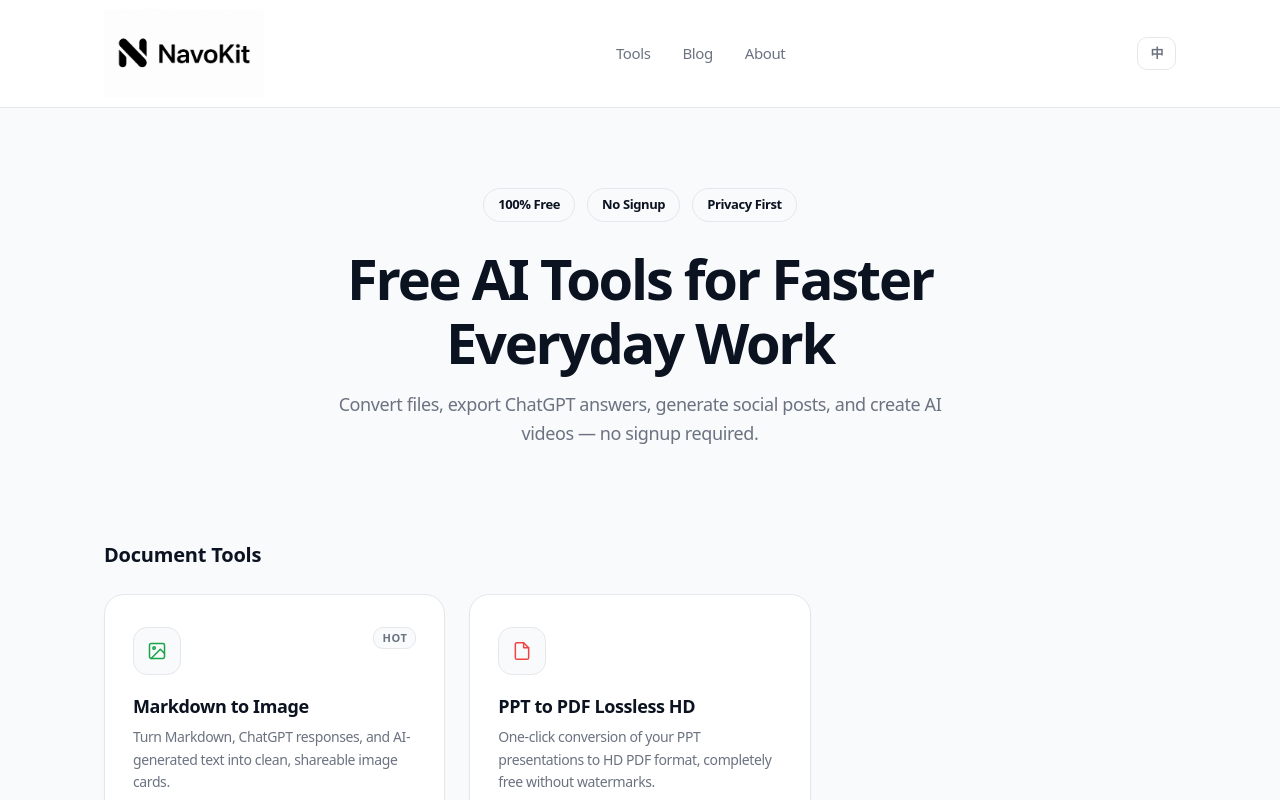
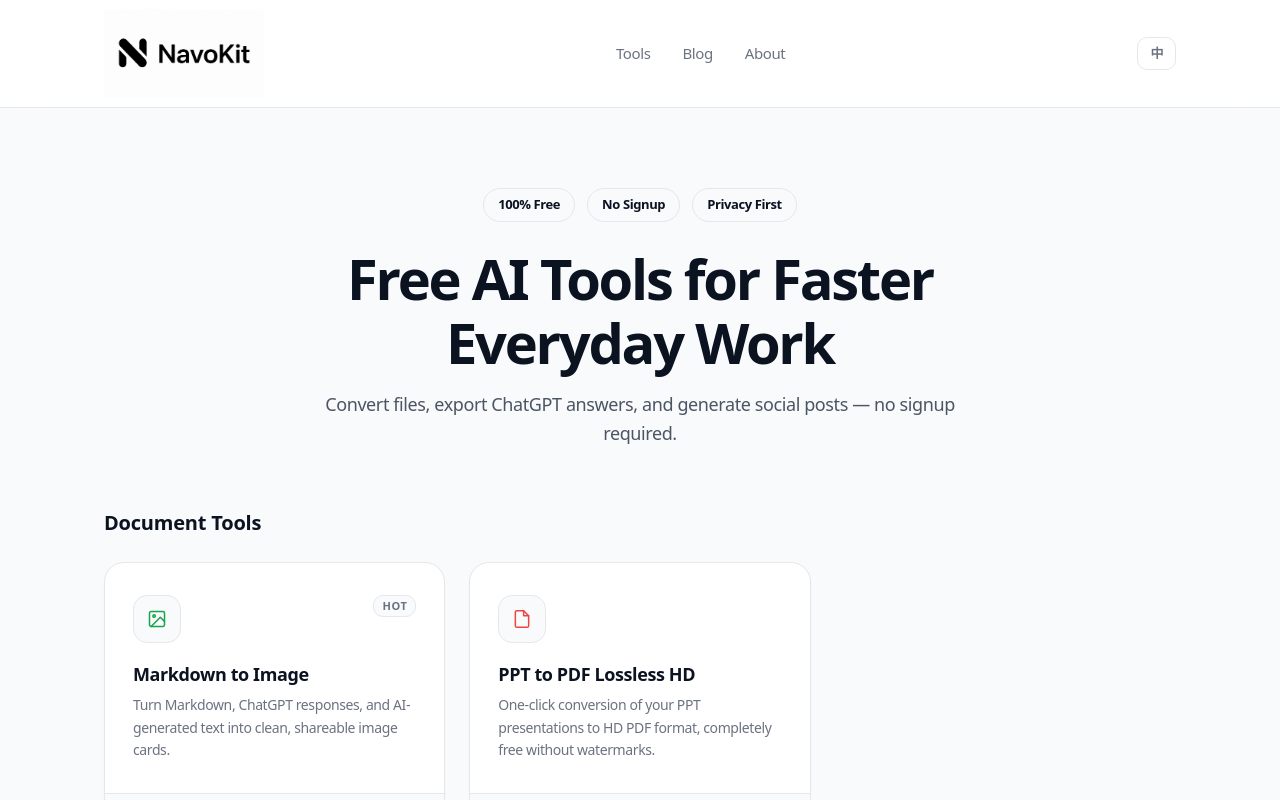
Before and after one commit to Blackdcp/navokit, a Next.js app: page /en in a window 1280 px wide. Shown: the top 800 px of the page. Built offline with nearby package versions, Linux system fonts and the light colour scheme.

Commit message:
chore: remove all text references and seo keywords for ai video generator

```diff
--- a/src/app/[lang]/ClientPage.tsx
+++ b/src/app/[lang]/ClientPage.tsx
@@ -53,13 +53,6 @@ const heroIcons = [
 
 /* ─── Small icon for tool cards (varies by product title) ─── */
 function CardIcon({ title }: { title: string }) {
-  if (title.includes("视频") || title.includes("Video"))
-    return (
-      <svg width="20" height="20" viewBox="0 0 24 24" fill="none" stroke="#2563EB" strokeWidth="1.8" strokeLinecap="round" strokeLinejoin="round">
-        <polygon points="23 7 16 12 23 17 23 7" />
-        <rect x="1" y="5" width="15" height="14" rx="2" ry="2" />
-      </svg>
-    );
   if (title.includes("PDF") || title.includes("PPT"))
     return (
       <svg width="20" height="20" viewBox="0 0 24 24" fill="none" stroke="#EF4444" strokeWidth="1.8" strokeLinecap="round" strokeLinejoin="round">
@@ -153,18 +146,10 @@ export default function HomePage({
         >
           {lang === "zh" ? "免费 AI 小工具箱" : "Free AI Tools for Faster Everyday Work"}
         </h1>
-        <p
-          style={{
-            fontSize: 18,
-            lineHeight: 1.6,
-            color: "#6B7280",
-            margin: "0 auto 32px",
-            maxWidth: 640,
-          }}
-        >
-          {lang === "zh"
-            ? "文档、内容、社媒工作，快一点完成。NavoKit 提供一组无需注册、打开即用的免费工具：PPT 转 PDF、ChatGPT 长图导出、社媒文案生成、AI 视频生成等。"
-            : "Convert files, export ChatGPT answers, generate social posts, and create AI videos — no signup required."}
+        <p style={{ fontSize: "1.125rem", color: "#4B5563", maxWidth: "42rem", margin: "0 auto", lineHeight: "1.6" }}>
+          {lang === 'zh'
+            ? "文档处理、图文生成。NavoKit 提供一系列免注册、开箱即用的工具，如 PPT 转 PDF、ChatGPT 长图导出、社媒文案生成等。"
+            : "Convert files, export ChatGPT answers, and generate social posts — no signup required."}
         </p>
       </section>
 
--- a/src/app/[lang]/terms/page.tsx
+++ b/src/app/[lang]/terms/page.tsx
@@ -19,7 +19,7 @@ export default function TermsOfServicePage({ params: { lang } }: { params: { lan
                 <p>欢迎使用 NavoKit。访问或使用我们的免费工具集合，即表示您同意遵守本服务条款。如果您不同意这些条款，请勿使用我们的网站。</p>
 
                 <h3>1. 服务说明</h3>
-                <p>NavoKit 提供一系列基于 Web 的免费生产力工具（包括但不限于 AI 视频生成、社媒文案生成、PPT转PDF等）。我们保留随时修改、暂停或停止服务（全部或部分）的权利，无需事先通知。</p>
+                <p>NavoKit 提供一系列基于 Web 的免费生产力工具（包括但不限于社媒文案生成、PPT转PDF等）。我们保留随时修改、暂停或停止服务（全部或部分）的权利，无需事先通知。</p>
 
                 <h3>2. 免责声明</h3>
                 <p>我们按"原样"和"可用"提供所有工具，不提供任何明示或暗示的保证。<strong>由于工具均为免费提供，NavoKit 不对您使用工具所产生的任何直接、间接、附带、特殊或后果性损害承担责任。</strong> 这包括但不限于利润损失、数据丢失或其他无形损失。</p>
@@ -27,7 +27,7 @@ export default function TermsOfServicePage({ params: { lang } }: { params: { lan
                 <h3>3. 用户责任</h3>
                 <ul>
                   <li>您同意不将我们的工具用于任何非法、侵权或违背公共道德的目的。</li>
-                  <li>您对通过使用我们工具生成、上传或处理的任何内容（例如视频、文本、文件）全权负责。</li>
+                  <li>您对通过使用我们工具生成、上传或处理的任何内容（例如文本、图片、文件）全权负责。</li>
                   <li>请勿滥用我们的 API 接口或尝试破坏网站的安全机制。</li>
                 </ul>
 
@@ -47,7 +47,7 @@ export default function TermsOfServicePage({ params: { lang } }: { params: { lan
                 <p>Welcome to NavoKit. By accessing or using our collection of free tools, you agree to be bound by these Terms of Service. If you do not agree to these terms, please do not use our website.</p>
 
                 <h3>1. Description of Service</h3>
-                <p>NavoKit provides a suite of free, web-based productivity tools (including but not limited to AI video generation, social media copywriting, and PPT to PDF conversion). We reserve the right to modify, suspend, or discontinue the Service (or any part thereof) at any time without notice.</p>
+                <p>NavoKit provides a suite of free, web-based productivity tools (including but not limited to social media copywriting, and PPT to PDF conversion). We reserve the right to modify, suspend, or discontinue the Service (or any part thereof) at any time without notice.</p>
 
                 <h3>2. Disclaimer of Warranties</h3>
                 <p>All tools are provided on an "AS IS" and "AS AVAILABLE" basis without warranties of any kind, either express or implied. <strong>Because the tools are provided for free, NavoKit shall not be liable for any direct, indirect, incidental, special, or consequential damages resulting from your use of the tools.</strong> This includes, but is not limited to, loss of profits, data loss, or other intangible losses.</p>
@@ -55,7 +55,7 @@ export default function TermsOfServicePage({ params: { lang } }: { params: { lan
                 <h3>3. User Responsibilities</h3>
                 <ul>
                   <li>You agree not to use our tools for any illegal, infringing, or unethical purposes.</li>
-                  <li>You are solely responsible for any content (e.g., videos, text, files) that you generate, upload, or process using our tools.</li>
+                  <li>You are solely responsible for any content (e.g., text, images, files) that you generate, upload, or process using our tools.</li>
                   <li>Do not abuse our APIs or attempt to circumvent the security mechanisms of the website.</li>
                 </ul>
 
--- a/src/dictionaries/en.json
+++ b/src/dictionaries/en.json
@@ -65,8 +65,8 @@
   },
   "meta": {
     "title": "NavoKit | Free AI Tools for Faster Everyday Work (No Signup)",
-    "description": "NavoKit is a free, privacy-first AI tools hub. Convert files without losing formatting, export ChatGPT chats as images, generate viral social posts, and create cinematic AI videos. 100% Free, no watermarks, no signup required.",
-    "keywords": "free AI tools, no signup, no watermark, free PPT to PDF converter, AI social media post generator, free AI video generator, chatgpt exporter, productivity tools, privacy first"
+    "description": "NavoKit is a free, privacy-first AI tools hub. Convert files without losing formatting, export ChatGPT chats as images, and generate viral social posts. 100% Free, no watermarks, no signup required.",
+    "keywords": "free AI tools, no signup, no watermark, free PPT to PDF converter, AI social media post generator, chatgpt exporter, productivity tools, privacy first"
   },
   "tools": {
     "chatExporter": {
--- a/src/dictionaries/zh.json
+++ b/src/dictionaries/zh.json
@@ -65,8 +65,8 @@
   },
   "meta": {
     "title": "NavoKit | 免费 AI 工具箱，让日常工作快一点（免登录）",
-    "description": "NavoKit 是一个免费且保护隐私的 AI 工具箱。支持高质量 PPT 转 PDF、ChatGPT 聊天记录转长图、AI 社媒爆款文案生成以及文本转 AI 视频。100% 免费，无水印，即开即用免注册。",
-    "keywords": "免费 AI 工具, 免登录, 无水印, PPT转PDF在线免费, AI文案生成器, 免费AI视频生成, ChatGPT导出图片, 工作效率工具, 保护隐私"
+    "description": "NavoKit 是一个免费且保护隐私的 AI 工具箱。支持高质量 PPT 转 PDF、ChatGPT 聊天记录转长图以及 AI 社媒爆款文案生成。100% 免费，无水印，即开即用免注册。",
+    "keywords": "免费 AI 工具, 免登录, 无水印, PPT转PDF在线免费, AI文案生成器, ChatGPT导出图片, 工作效率工具, 保护隐私"
   },
   "tools": {
     "chatExporter": {
```
